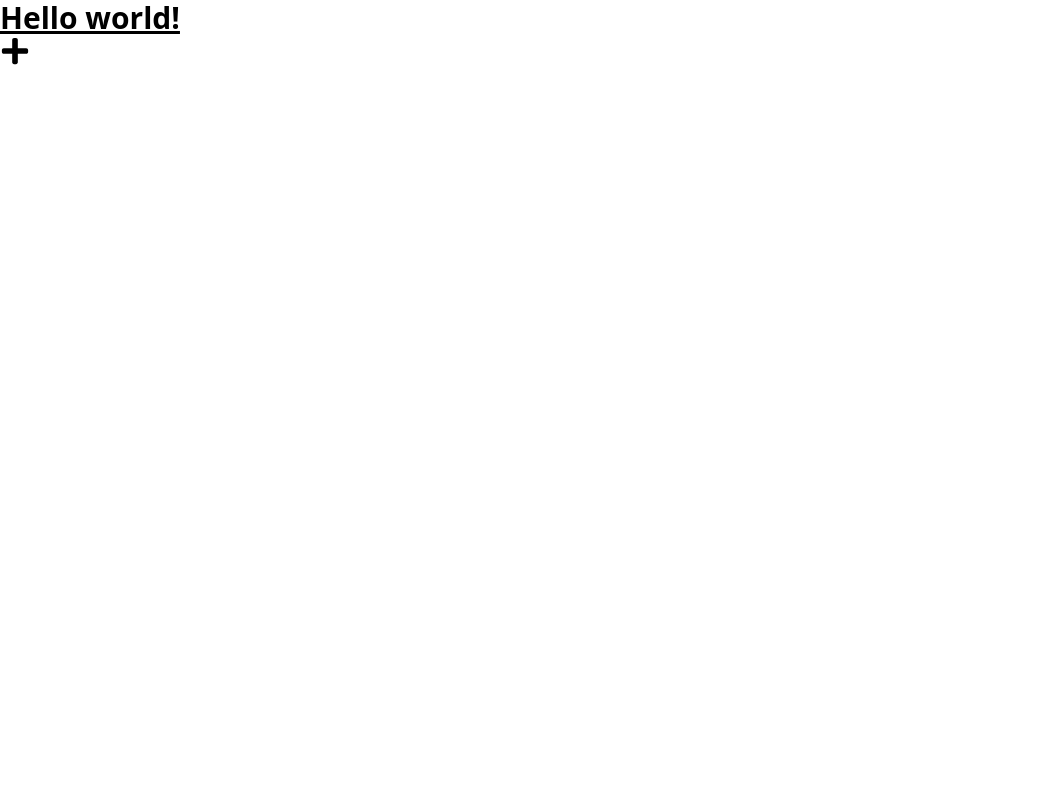
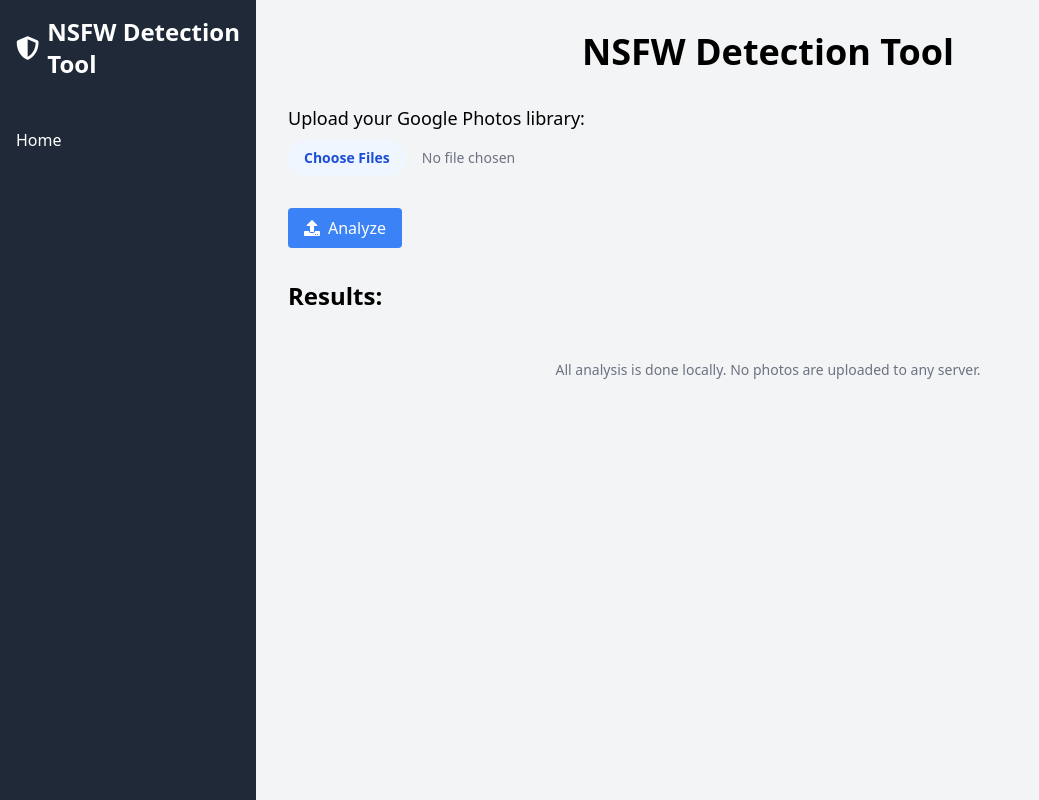
Before and after one commit to GPT-Engineer-App/nsfw-detective, a React (Vite) app: page / in a window 1280 px wide. Shown: the whole page, without its empty margins (0-1039 px from the left). Built offline with nearby package versions, Linux system fonts and the light colour scheme.

Commit message:
Implemented the main entry point for the NSFW Detection Tool, integrated NSFWJS for local detection, and updated the layout with a sidebar.

```diff
--- a/package.json
+++ b/package.json
@@ -11,6 +11,7 @@
   },
   "dependencies": {
     "html-to-image": "^1.11.11",
+    "nsfwjs": "^4.1.0",
     "react": "^18.2.0",
     "react-dom": "^18.2.0",
     "react-icons": "^4.12.0",
--- a/src/App.jsx
+++ b/src/App.jsx
@@ -1,12 +1,15 @@
 import { Route, BrowserRouter as Router, Routes } from "react-router-dom";
 import Index from "./pages/Index.jsx";
+import SidebarLayout from "./components/layouts/Sidebar.jsx";
 
 function App() {
   return (
     <Router>
-      <Routes>
-        <Route exact path="/" element={<Index />} />
-      </Routes>
+      <SidebarLayout>
+        <Routes>
+          <Route exact path="/" element={<Index />} />
+        </Routes>
+      </SidebarLayout>
     </Router>
   );
 }
--- /dev/null
+++ b/src/components/layouts/Sidebar.jsx
@@ -0,0 +1,29 @@
+import React from 'react';
+import { FaShieldAlt } from 'react-icons/fa';
+import { Link } from 'react-router-dom';
+
+const Sidebar = ({ children }) => {
+  return (
+    <div className="flex">
+      <aside className="w-64 bg-gray-800 text-white min-h-screen">
+        <div className="p-4 flex items-center">
+          <FaShieldAlt className="text-3xl mr-2" />
+          <span className="text-2xl font-bold">NSFW Detection Tool</span>
+        </div>
+        <nav className="mt-4">
+          <ul>
+            <li className="p-4 hover:bg-gray-700">
+              <Link to="/">Home</Link>
+            </li>
+            {/* Add more navigation items here if needed */}
+          </ul>
+        </nav>
+      </aside>
+      <main className="flex-1 p-4 bg-gray-100">
+        {children}
+      </main>
+    </div>
+  );
+};
+
+export default Sidebar;
--- a/src/pages/Index.jsx
+++ b/src/pages/Index.jsx
@@ -1,13 +1,77 @@
-// Complete the Index page component here
-import { FaPlus } from "react-icons/fa"; // example - use react-icons/fa for icons
+import React, { useState } from 'react';
+import { FaUpload, FaSpinner } from 'react-icons/fa';
+import NSFWJS from 'nsfwjs';
 
 const Index = () => {
-  // TODO: Create the website here!
+  const [photos, setPhotos] = useState([]);
+  const [results, setResults] = useState([]);
+  const [loading, setLoading] = useState(false);
+  const [error, setError] = useState(null);
+
+  const handleFileChange = (event) => {
+    setPhotos(Array.from(event.target.files));
+  };
+
+  const analyzePhotos = async () => {
+    setLoading(true);
+    setError(null);
+    try {
+      const model = await NSFWJS.load();
+      const results = await Promise.all(
+        photos.map(async (photo) => {
+          const img = new Image();
+          img.src = URL.createObjectURL(photo);
+          await img.decode();
+          const predictions = await model.classify(img);
+          return { photo, predictions };
+        })
+      );
+      setResults(results);
+    } catch (err) {
+      setError('An error occurred during the analysis.');
+    } finally {
+      setLoading(false);
+    }
+  };
+
   return (
-    <h1 className="text-3xl font-bold underline">
-      Hello world! <FaPlus />
-    </h1>
-  ); // example
+    <div className="container mx-auto p-4">
+      <header className="text-center mb-8">
+        <h1 className="text-4xl font-bold">NSFW Detection Tool</h1>
+      </header>
+      <section className="mb-8">
+        <label className="block mb-2 text-lg font-medium">Upload your Google Photos library:</label>
+        <input type="file" multiple accept="image/*" onChange={handleFileChange} className="block w-full text-sm text-gray-500 file:mr-4 file:py-2 file:px-4 file:rounded-full file:border-0 file:text-sm file:font-semibold file:bg-blue-50 file:text-blue-700 hover:file:bg-blue-100" />
+      </section>
+      <section className="mb-8">
+        <button onClick={analyzePhotos} className="bg-blue-500 text-white px-4 py-2 rounded hover:bg-blue-700 flex items-center">
+          {loading ? <FaSpinner className="animate-spin mr-2" /> : <FaUpload className="mr-2" />}
+          Analyze
+        </button>
+      </section>
+      {error && <div className="text-red-500 mb-4">{error}</div>}
+      <section>
+        <h2 className="text-2xl font-bold mb-4">Results:</h2>
+        <div className="grid grid-cols-1 md:grid-cols-3 lg:grid-cols-4 gap-4">
+          {results.map(({ photo, predictions }, index) => (
+            <div key={index} className="border p-2 rounded">
+              <img src={URL.createObjectURL(photo)} alt={`Photo ${index + 1}`} className="w-full h-auto mb-2" />
+              <div>
+                {predictions.map((prediction, i) => (
+                  <div key={i} className={`text-sm ${prediction.className === 'NSFW' ? 'text-red-500' : 'text-green-500'}`}>
+                    {prediction.className}: {(prediction.probability * 100).toFixed(2)}%
+                  </div>
+                ))}
+              </div>
+            </div>
+          ))}
+        </div>
+      </section>
+      <footer className="mt-8 text-center text-sm text-gray-500">
+        <p>All analysis is done locally. No photos are uploaded to any server.</p>
+      </footer>
+    </div>
+  );
 };
 
 export default Index;
```
Also changed, not shown: 1 other file (tests, documents, lock files or other folders).
